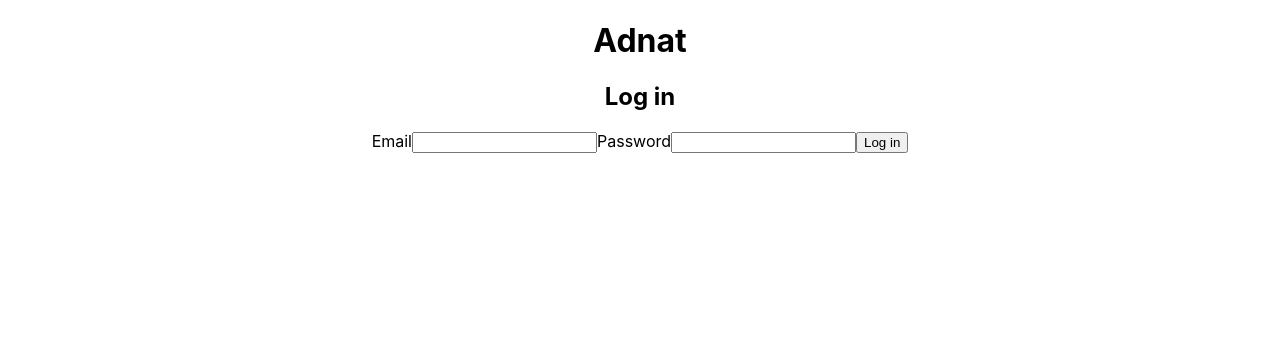
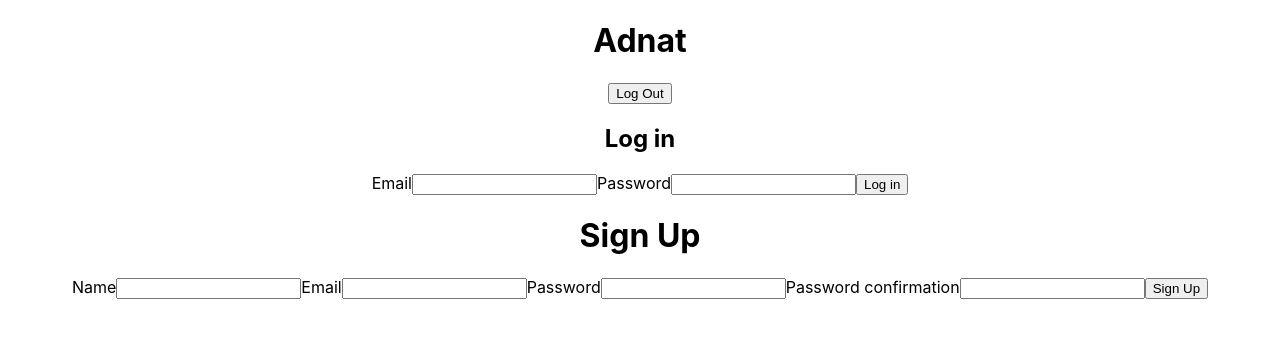
Before and after one commit to hyzr0525/WorkForce_challange, a React (Create React App) app in the folder workforce_challange_client/: page / in a window 1280 px wide. Shown: the top 338 px of the page. Built offline with nearby package versions, Linux system fonts and the light colour scheme; no server answers.

Commit message:
basic signup form setup and header

```diff
--- a/workforce_challange_client/src/App.js
+++ b/workforce_challange_client/src/App.js
@@ -2,6 +2,8 @@ import React from 'react';
 import './App.css';
 import LogInPage from './logInPage/LogInPage';
 import {useEffect, useState} from 'react'
+import {Route, Routes} from 'react-router-dom'
+import Header from './Header';
 
 function App() {
 
@@ -9,11 +11,21 @@ function App() {
     fetch("http://localhost:3000/organisations")
     .then(res => res.json())
     .then(organisations => console.log(organisations))
-  })
+
+    fetch('/me')
+    .then(res => res.json())
+    .then(user => {
+      console.log(user)
+    })
+
+  }, [])
 
   return (
     <div className="App">
-    <LogInPage />
+        <Header />
+      <Routes>
+        <Route exact path="/" element={<LogInPage />} />
+      </Routes>
     </div>
   );
 }
--- /dev/null
+++ b/workforce_challange_client/src/Header.js
@@ -0,0 +1,25 @@
+import React from 'react'
+import {useNavigate, Link} from 'react-router-dom'
+import {useDispatch, useSelector} from "react-redux"
+import {setLoggedIn} from './states/action/actionCreater'
+
+function Header() {
+
+  const dispatch = useDispatch()
+  let history = useNavigate()
+
+  function logOut(){
+    fetch("/logout", {method: 'DELETE'})
+    dispatch(setLoggedIn(false))
+    history.push('/')
+}
+
+  return (
+    <div>
+        <h1>Adnat</h1>
+        <button onClick={logOut}>Log Out</button>
+    </div>
+  )
+}
+
+export default Header
--- a/workforce_challange_client/src/logInPage/LogInPage.js
+++ b/workforce_challange_client/src/logInPage/LogInPage.js
@@ -1,49 +1,16 @@
 import React from 'react'
-import {useState} from 'react'
+import SignInForm from './SignInForm'
+import SignUpForm from './SignUpForm'
+
 
 function LogInPage() {
 
-    const [input, setInput] = useState({
-        email_address: "",
-        password: "",
-    })
 
-    function signInInput(e){
-        setInput({...input, [e.target.name]: e.target.value})
-    }
-
-    function handleLogIn(e) {
-        e.preventDefault()
-        fetch("/login", {
-            method: 'POST',
-            headers: {'Content-Type': "application/json"},
-            body: JSON.stringify(input)
-        })
-        .then(res => res.json())
-        .then(currentUser => {
-            console.log(currentUser)
-        })
-    }
 
   return (
     <div>
-        <h1>Adnat</h1>
-        <h2>Log in</h2>
-        <form onSubmit={handleLogIn}>
-            <label>Email</label>
-            <input
-            type="text"
-            name='email_address'
-            onChange={signInInput}
-            />
-            <label>Password</label>
-            <input
-            type="password"
-            name='password'
-            onChange={signInInput}
-            />
-            <button type='submit'>Log in</button>
-        </form>
+        <SignInForm />
+        <SignUpForm />
     </div>
   )
 }
--- /dev/null
+++ b/workforce_challange_client/src/logInPage/SignInForm.js
@@ -0,0 +1,50 @@
+import React from 'react'
+import {useState} from 'react'
+
+function SignInForm() {
+
+    const [input, setInput] = useState({
+        email_address: "",
+        password: "",
+    })
+
+    function signInInput(e){
+        setInput({...input, [e.target.name]: e.target.value})
+    }
+
+    function handleLogIn(e) {
+        e.preventDefault()
+        fetch("/login", {
+            method: 'POST',
+            headers: {'Content-Type': "application/json"},
+            body: JSON.stringify(input)
+        })
+        .then(res => res.json())
+        .then(currentUser => {
+            console.log(currentUser)
+        })
+    }
+
+  return (
+    <div>
+        <h2>Log in</h2>
+        <form onSubmit={handleLogIn}>
+            <label>Email</label>
+            <input
+            type="text"
+            name='email_address'
+            onChange={signInInput}
+            />
+            <label>Password</label>
+            <input
+            type="password"
+            name='password'
+            onChange={signInInput}
+            />
+            <button type='submit'>Log in</button>
+        </form>
+    </div>
+  )
+}
+
+export default SignInForm
--- /dev/null
+++ b/workforce_challange_client/src/logInPage/SignUpForm.js
@@ -0,0 +1,69 @@
+import React from 'react'
+import {useState} from 'react'
+
+function SignUpForm() {
+
+    const [input, setInput] = useState({
+        name: "",
+        email_address: "",
+        password: "",
+        password_confirmation: ""
+    })
+
+    function signInInput(e){
+        setInput({...input, [e.target.name]: e.target.value})
+    }
+
+    function handleLogIn(e) {
+        e.preventDefault()
+        fetch("/signup", {
+            method: 'POST',
+            headers: {'Content-Type': "application/json"},
+            body: JSON.stringify(input)
+        })
+        .then(res => res.json())
+        .then(currentUser => {
+            console.log(currentUser)
+        })
+    }
+
+  return (
+    <div>
+        <h1>Sign Up</h1>
+        <form onSubmit={handleLogIn}>
+
+            <label>Name</label>
+            <input
+            type="text"
+            name='name'
+            onChange={signInInput}
+            />
+
+            <label>Email</label>
+            <input
+            type="text"
+            name='email_address'
+            onChange={signInInput}
+            />
+
+            <label>Password</label>
+            <input
+            type="password"
+            name='password'
+            onChange={signInInput}
+            />
+
+            <label>Password confirmation</label>
+            <input
+            type="password"
+            name='password_confirmation'
+            onChange={signInInput}
+            />
+
+            <button type='submit'>Sign Up</button>
+        </form>
+    </div>
+  )
+}
+
+export default SignUpForm
--- a/workforce_challange_client/src/states/action/action-types.js
+++ b/workforce_challange_client/src/states/action/action-types.js
@@ -1,3 +1,4 @@
 export const ActionTypes = {
     SET_CURRENT_USER: "setCurrentUser",
+    SET_LOGGED_IN: "setLoggedIn",
 }
--- a/workforce_challange_client/src/states/action/actionCreater.js
+++ b/workforce_challange_client/src/states/action/actionCreater.js
@@ -6,3 +6,10 @@ export const setCurrentUser = (user) => {
         payload: user,
     }
 }
+
+export const setLoggedIn = (boolean) => {
+    return {
+        type: ActionTypes.SET_LOGGED_IN,
+        payload: boolean,
+    }
+}
--- a/workforce_challange_client/src/states/reducer/reducers.js
+++ b/workforce_challange_client/src/states/reducer/reducers.js
@@ -7,5 +7,13 @@ export const setCurrentUser = (state=[], action) =>{
         default:
             return state
     }
+}
 
+export const setLoggedIn = (state = false, action) =>{
+    switch(action.type){
+        case ActionTypes.SET_LOGGED_IN:
+            return state = action.payload;
+        default:
+            return state
+    }
 }
```
